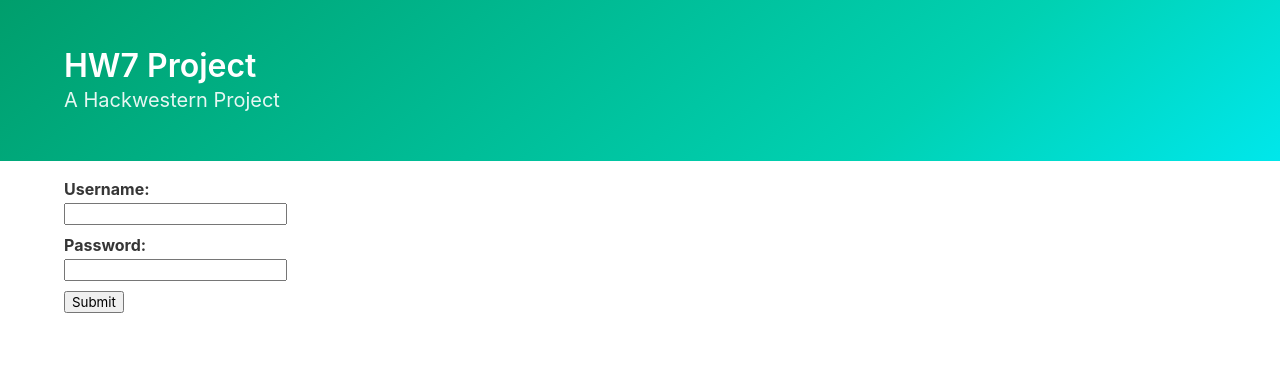
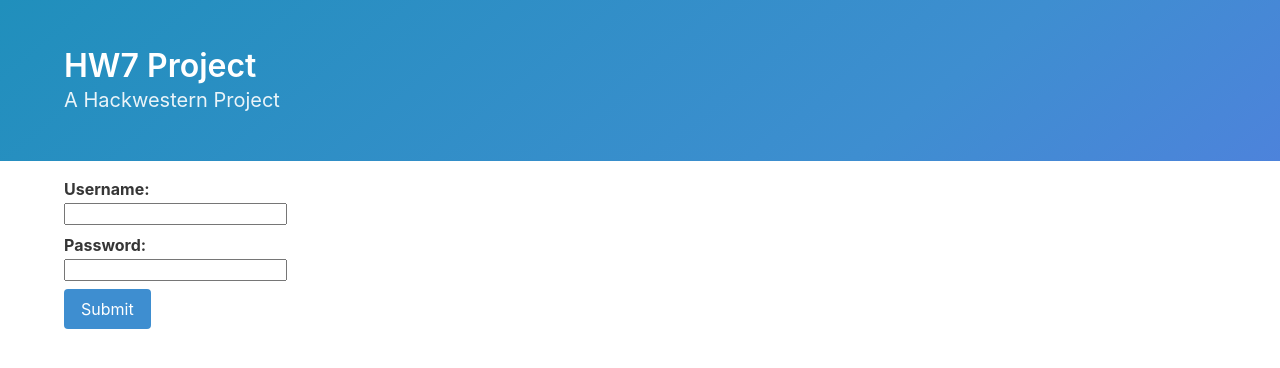
Before and after one commit to kpeara/HW7-Project, a React (Create React App) app in the folder ui/: page / in a window 1280 px wide. Shown: the top 368 px of the page. Built offline with nearby package versions, Linux system fonts and the light colour scheme.

Commit message:
okay updated colours

```diff
--- a/ui/src/Form.js
+++ b/ui/src/Form.js
@@ -46,7 +46,11 @@ function Form() {
                     </div>
                 </label>
 
-                <input type="submit" value="Submit" />
+                <input
+                    className="button is-info"
+                    type="submit"
+                    value="Submit"
+                />
             </form>
         </div>
     );
--- a/ui/src/Header.js
+++ b/ui/src/Header.js
@@ -2,7 +2,7 @@ import React from "react";
 
 function Header() {
     return (
-        <section className="hero is-primary is-bold">
+        <section className="hero is-info is-bold">
             <div className="hero-body">
                 <div className="container">
                     <h1 className="title">HW7 Project</h1>
```
